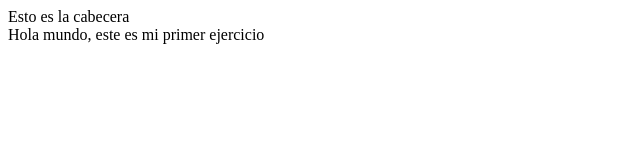
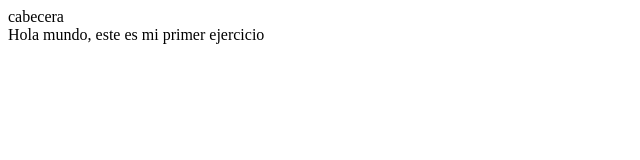
Before and after one commit to LidiaBDLI/ejercicios-de-adalab, a plain HTML site: page modulo-0-leccion-prueba/index.html in a window 1280 px wide. Shown: the full height of the page, 0-640 px from the left. Drawn offline with Linux system fonts and the light colour scheme.

Commit message:
Add header

```diff
--- a/modulo-0-leccion-prueba/index.html
+++ b/modulo-0-leccion-prueba/index.html
@@ -6,7 +6,7 @@
     <title>Document</title>
 </head>
 <body>
-    <header>Esto es la cabecera</header>
+    <header>cabecera</header>
     Hola mundo, este es mi primer ejercicio
 </body>
 </html>
```
